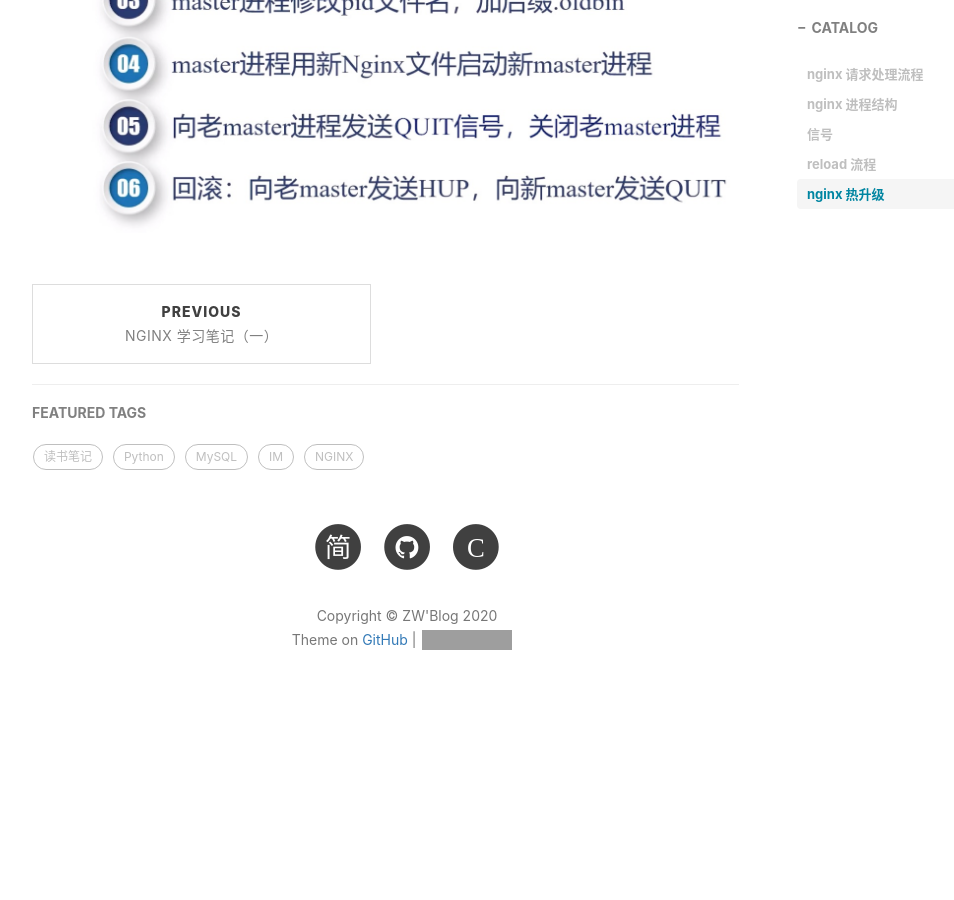
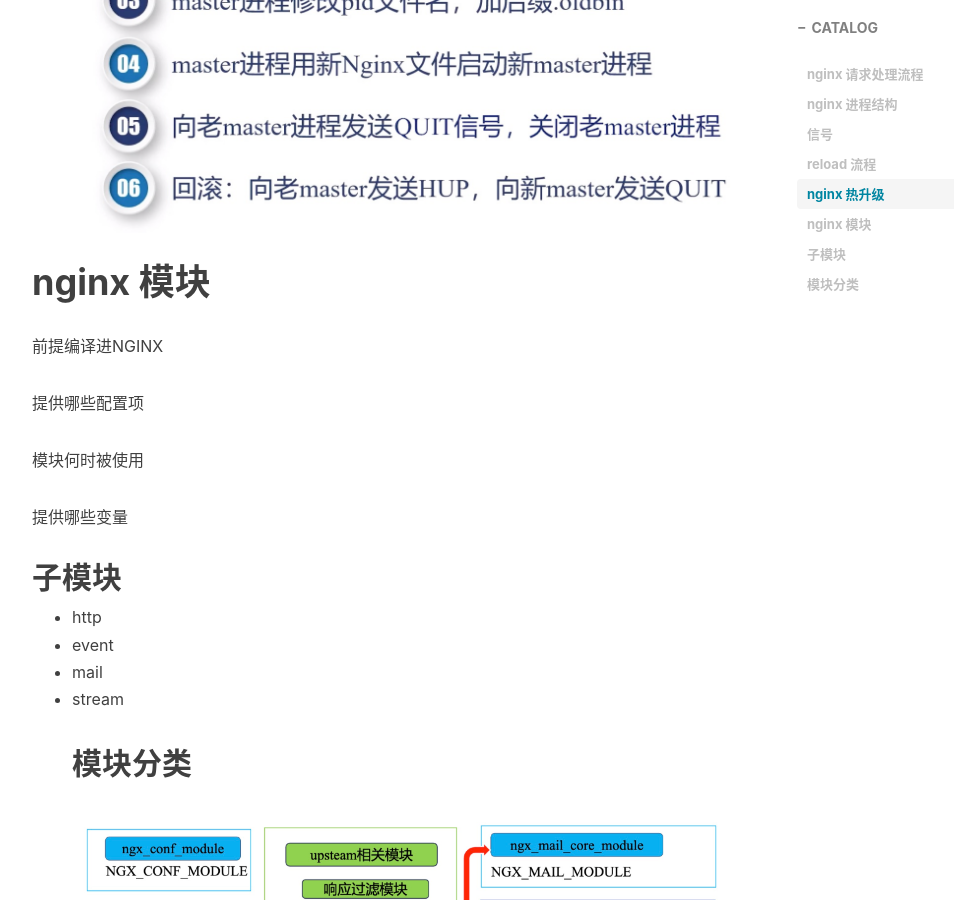
Before and after one commit to GitZW/gitzw.github.io, a Jekyll site: the page built from _posts/2020-11-11-nginx学习笔记二.md, in a window 1280 px wide and 900 px high, scrolled down 2401 px. Shown: the whole window, without its empty margins (233-1187 px from the left). Built offline with Jekyll 4.4.1, drawn with Linux system fonts in a browser that asks for light colours; nearby versions of some CDN libraries; comment, search, counter and statistics services are not loaded; before the commit the page ends 3145 px from its top, so only the background shows below that; grey boxes are pictures that could not be loaded.

Commit message:
nginx 学习笔记二

```diff
--- a/_posts/2020-11-11-nginx学习笔记二.md
+++ b/_posts/2020-11-11-nginx学习笔记二.md
@@ -47,3 +47,19 @@ nginx 子命令就是向master 进程发送信号
 
 # nginx 热升级
 ![图三](/img/20201123064920.jpg)
+
+# nginx 模块
+前提编译进NGINX
+
+提供哪些配置项
+
+模块何时被使用
+
+提供哪些变量
+## 子模块
+* http
+* event
+* mail
+* stream
+## 模块分类
+![图三](/img/20201124054322.jpg)
```
Also changed, not shown: img/20201124054322.jpg (added).
